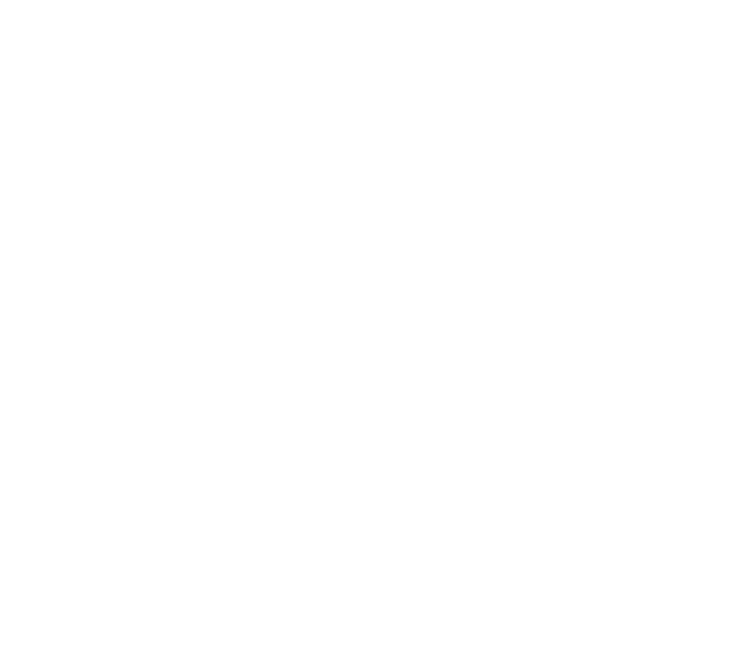
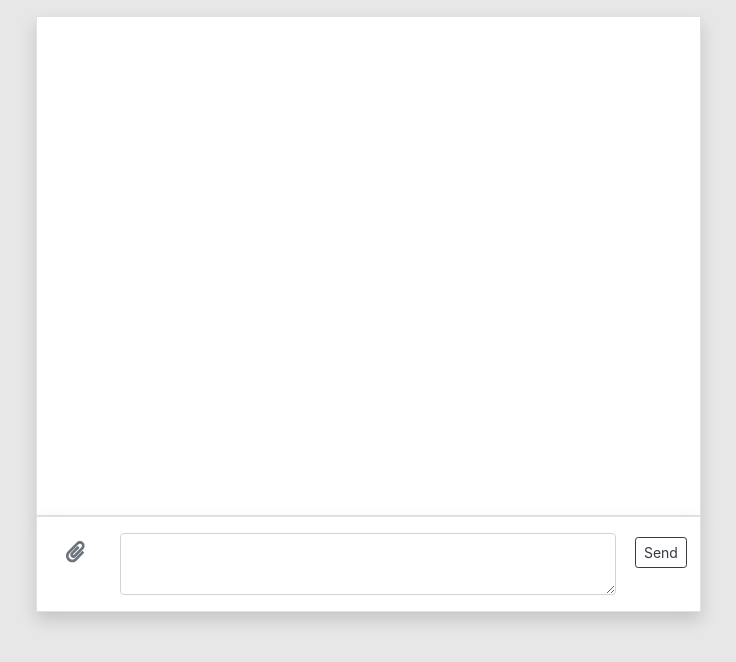
Before and after one commit to rubyqorn/ws-chat-front-implementation, a Vue app: page / in a window 1280 px wide. Shown: the top 662 px of the page, without its empty margins (272-1008 px from the left). Built offline with nearby package versions, Linux system fonts and the light colour scheme.

Commit message:
Created base chat container and send message form

```diff
--- /dev/null
+++ b/css/chat-container.css
@@ -0,0 +1,4 @@
+#chat-container {
+    height: 500px;
+    overflow-y: scroll;
+}
--- /dev/null
+++ b/css/main.css
@@ -0,0 +1,5 @@
+body {
+   height: 100%;
+   width: 100%;
+   background-color: #e7e7e7;
+}
--- a/package.json
+++ b/package.json
@@ -21,10 +21,8 @@
   "homepage": "https://github.com/rubyqorn/ws-chat-front-implementation#readme",
   "dependencies": {
     "bootstrap": "^4.5.2",
-    "css-loader": "^4.3.0",
     "jquery": "^3.5.1",
     "popper.js": "^1.16.1",
-    "style-loader": "^1.2.1",
     "vue": "^2.6.12",
     "vue-router": "^3.4.5",
     "vuex": "^3.5.1",
@@ -32,11 +30,14 @@
     "webpack-dev-server": "^3.11.0"
   },
   "devDependencies": {
+    "@fortawesome/fontawesome-free": "^5.15.0",
     "clean-webpack-plugin": "^3.0.0",
+    "css-loader": "^4.3.0",
     "html-webpack-plugin": "^4.5.0",
     "postcss-loader": "^4.0.3",
     "sass-loader": "^10.0.2",
     "script-loader": "^0.7.2",
+    "style-loader": "^1.2.1",
     "vue-cli": "^2.9.6",
     "vue-loader": "^15.9.3",
     "vue-template-compiler": "^2.6.12",
--- a/src/App.vue
+++ b/src/App.vue
@@ -1,5 +1,8 @@
 <template>
-    <div id="app"></div>
+    <div id="app" class="container">
+        <chat-container />
+        <message-form />
+    </div>
 </template>
 
 <script>
@@ -7,7 +10,15 @@
     import 'bootstrap/js/dist/alert';
     import 'bootstrap/dist/css/bootstrap.css';
 
+    // Vue components
+    import ChatContainer from './components/ChatContainer.vue'
+    import MessageForm from './components/MessageForm.vue'
+
     export default {
         name: "App",
+        components: {
+            ChatContainer,
+            MessageForm
+        }
     }
 </script>
--- /dev/null
+++ b/src/components/ChatContainer.vue
@@ -0,0 +1,13 @@
+<template>
+    <div class="row justify-content-center">
+        <div class="col-lg-7 bg-white p-3 mt-3 border shadow" id="chat-container">
+
+        </div>
+    </div>
+</template>
+
+<script>
+    export default {
+        name: "ChatContainer"
+    }
+</script>
--- /dev/null
+++ b/src/components/MessageForm.vue
@@ -0,0 +1,25 @@
+<template>
+    <div class="row justify-content-center">
+        <div class="col-lg-7 bg-white shadow border p-3" id="message-form">
+            <div class="d-flex">
+                <div class="col-lg-1 p-0">
+                    <button class="btn borderless">
+                        <i class="fa fa-paperclip fa-lg text-muted"></i>
+                    </button>
+                </div>
+                <div class="col-lg-10">
+                    <textarea class="form-control" name="message" id="message"></textarea>
+                </div>
+                <div class="col-lg-1 p-1">
+                    <button type="submit" class="btn btn-outline-dark btn-sm">Send</button>
+                </div>
+            </div>
+        </div>
+    </div>
+</template>
+
+<script>
+    export default {
+        name: "MessageForm"
+    }
+</script>
--- a/src/index.js
+++ b/src/index.js
@@ -1,3 +1,12 @@
+// Custom CSS
+require('../css/main.css')
+require('../css/chat-container.css')
+// Font awesome icons
+import '@fortawesome/fontawesome-free/js/fontawesome'
+import '@fortawesome/fontawesome-free/js/solid'
+import '@fortawesome/fontawesome-free/js/regular'
+import '@fortawesome/fontawesome-free/js/brands'
+
 import Vue from 'vue'
 import Vuex from 'vuex'
 import VueRouter from 'vue-router'
```
